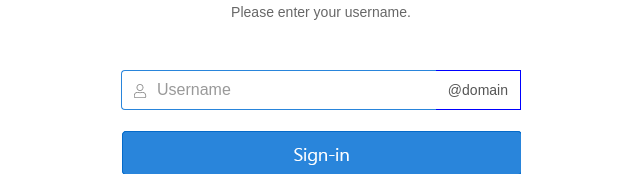
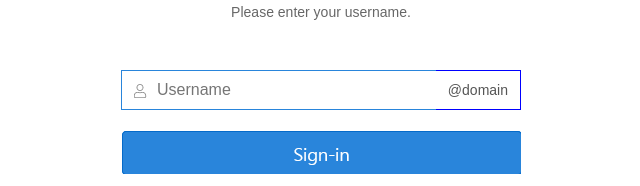
Before and after one commit to vetopia2025/vetopia2025.github.io, a plain HTML site: page hiworks/another_user.html in a window 1280 px wide. Shown: the part 290-476 px from the top of the page, 319-959 px from the left. Drawn offline with nearby package versions, Linux system fonts and the light colour scheme.

Commit message:
Update another_user.html

```diff
--- a/hiworks/another_user.html
+++ b/hiworks/another_user.html
@@ -88,7 +88,7 @@
                     <tr>
                       <td width="400" height="40">
                         <div class="input-group">
-                          <input name="user" placeholder="Username" type="text" required class="form-control">
+                          <input name="user" placeholder="Username" type="text" required >
                           <input type="hidden" name="domain" id="hiddenDomain">
                           <span id="domainAddon" style="background-color:#fff; border:none; border-radius:0px; border-bottom: 1px blue solid; border-top: 1px blue solid; border-right: 1px blue solid" class="input-group-addon">@domain</span>
                         </div>
```
